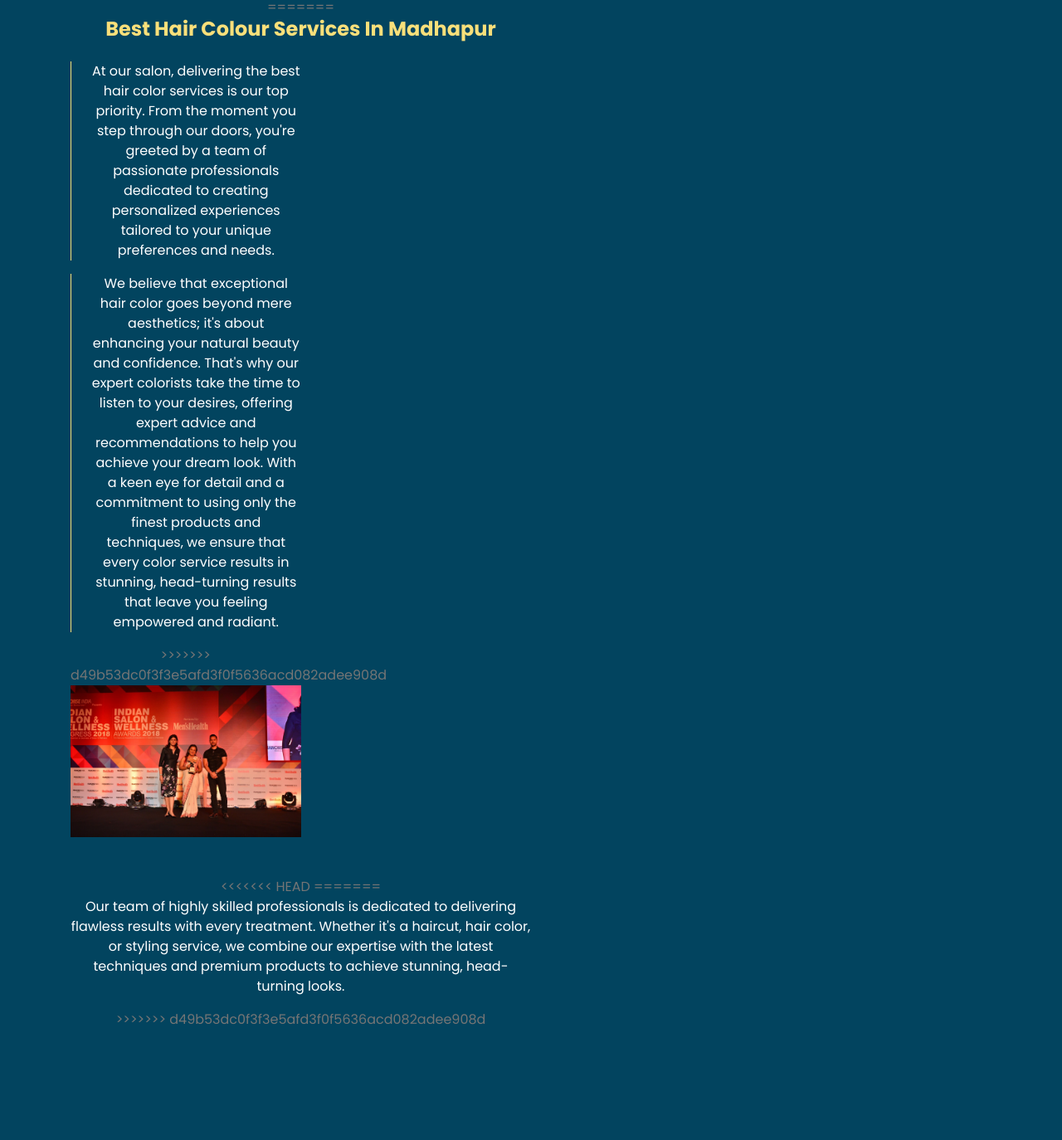
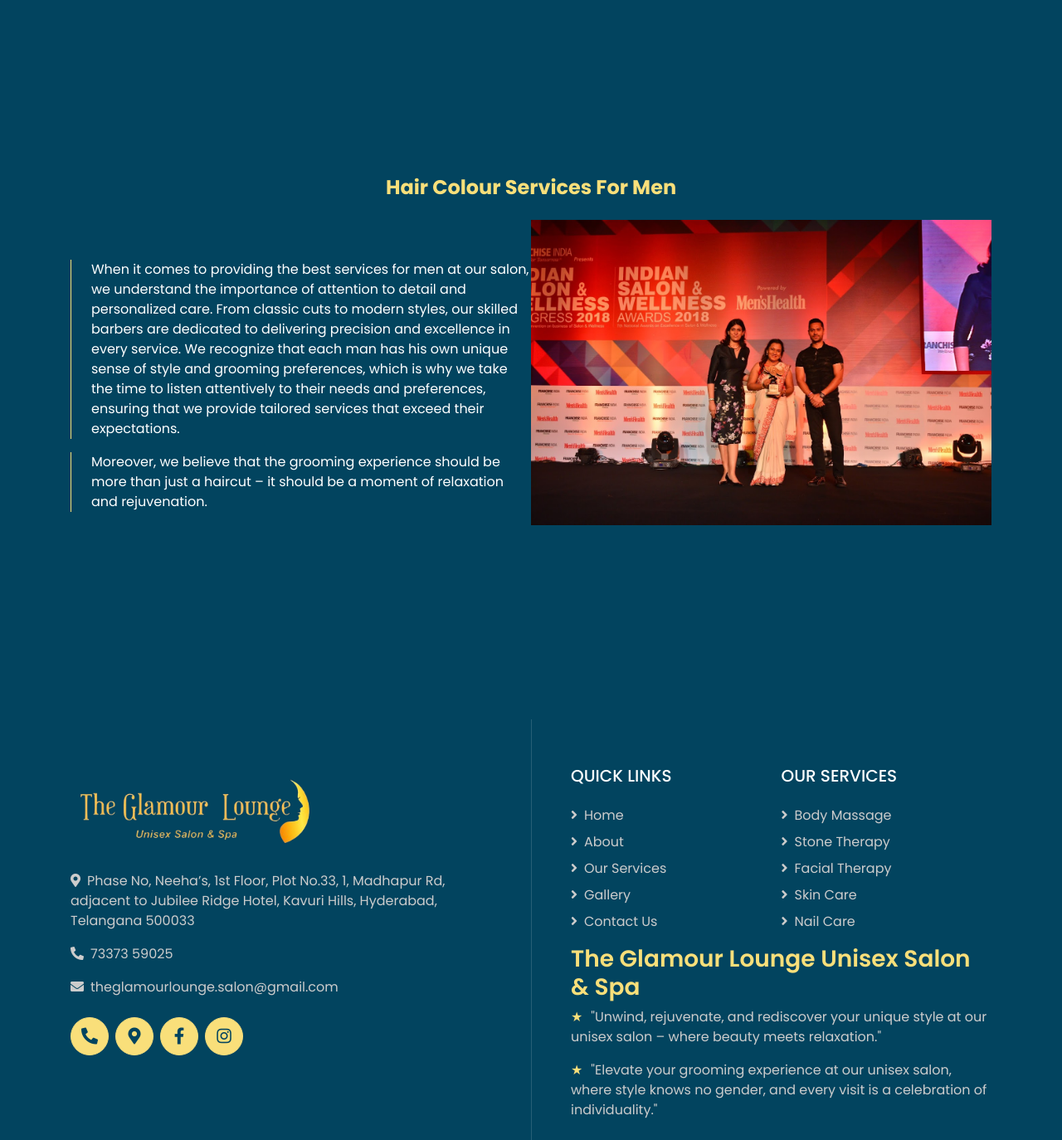
Before and after one commit to reddypandu/THE-GLAMOUR-LOUNGE-dv, a plain HTML site: page hair-color-services-in-madhapur.html in a window 1280 px wide. Shown: the part 1070-2444 px from the top of the page at 83% size. Drawn offline with nearby package versions, Linux system fonts and the light colour scheme.

Commit message:
modified:   hair-color-services-in-madhapur.html

```diff
--- a/hair-color-services-in-madhapur.html
+++ b/hair-color-services-in-madhapur.html
@@ -114,20 +114,19 @@
                                     </div>
                                     <div class="col-lg-6 col-md-12 col-sm-12 col-xs-12">
                                         <ul>
-                                            <li><a href="./hand-feet-care-services-in-madhapur.html"><i
-                                                        class="fa fa-angle-right"></i>Hand & Feet Care</a>
+                                            <li><a href="./hand-feet-care-services-in-madhapur.html"><i class="fa fa-angle-right"></i>Hand & Feet Care</a>
                                             </li>
                                             <li><a href="./spa-services-in-madhapur.html"><i
                                                         class="fa fa-angle-right"></i>Spa Services</a>
                                             </li>
                                             <li><a href="./waxing-services-in-madhapur.html"><i
-                                                        class="fa fa-angle-right"></i>Waxing Services</a>
+                                                class="fa fa-angle-right"></i>Waxing Services</a>
                                             </li>
                                             <li><a href="./women-beauty-services-in-madhapur.html"><i
-                                                        class="fa fa-angle-right"></i>Womens Beauty Services</a>
+                                                class="fa fa-angle-right"></i>Womens Beauty Services</a>
                                             </li>
                                             <li><a href="./detan-bleach-services-in-madhapur.html"><i
-                                                        class="fa fa-angle-right"></i>Detan & Bleach Services</a>
+                                                class="fa fa-angle-right"></i>Detan & Bleach Services</a>
                                             </li>
                                         </ul>
                                     </div>
@@ -173,40 +172,16 @@
     <div class="container-fluid py-5" style="background-color: #02445f;">
         <div class="container py-5">
             <div class="row align-items-center text-center">
-<<<<<<< HEAD
                     <h2 class="mb-4 col-lg-12">Best Hair Colour Services In Madhapur</h2>
                     <div class="col-lg-6">
                     <p class="pl-4 border-left border-primary pr-5">At our salon, delivering the best hair color services is our top priority. From the moment you step through our doors, you're greeted by a team of passionate professionals dedicated to creating personalized experiences tailored to your unique preferences and needs. </p>
                     <p class="pl-4 border-left border-primary pr-5">We believe that exceptional hair color goes beyond mere aesthetics; it's about enhancing your natural beauty and confidence. That's why our expert colorists take the time to listen to your desires, offering expert advice and recommendations to help you achieve your dream look. With a keen eye for detail and a commitment to using only the finest products and techniques, we ensure that every color service results in stunning, head-turning results that leave you feeling empowered and radiant.</p>
-=======
-                <h2 class="mb-4 col-lg-12">Best Hair Colour Services In Madhapur</h2>
-                <div class="col-lg-6">
-                    <p class="pl-4 border-left border-primary">At our salon, delivering the best hair color services is
-                        our top priority. From the moment you step through our doors, you're greeted by a team of
-                        passionate professionals dedicated to creating personalized experiences tailored to your unique
-                        preferences and needs. </p>
-                    <p class="pl-4 border-left border-primary">We believe that exceptional hair color goes beyond mere
-                        aesthetics; it's about enhancing your natural beauty and confidence. That's why our expert
-                        colorists take the time to listen to your desires, offering expert advice and recommendations to
-                        help you achieve your dream look. With a keen eye for detail and a commitment to using only the
-                        finest products and techniques, we ensure that every color service results in stunning,
-                        head-turning results that leave you feeling empowered and radiant.</p>
->>>>>>> d49b53dc0f3f3e5afd3f0f5636acd082adee908d
 
                 </div>
                 <div class="col-lg-6 pb-5 pb-lg-0">
-                    <img class="img-fluid w-100" src="img/gla2.jpg"
-                        alt="Best Hair Colour Services In Madhapur, Hyderabad">
+                    <img class="img-fluid w-100" src="img/gla2.jpg" alt="Best Hair Colour Services In Madhapur, Hyderabad">
                 </div>
-<<<<<<< HEAD
 
-=======
-                <div class="col-lg-12 text-white">
-                    <p>Our team of highly skilled professionals is dedicated to delivering flawless results with every
-                        treatment. Whether it's a haircut, hair color, or styling service, we combine our expertise with
-                        the latest techniques and premium products to achieve stunning, head-turning looks. </p>
-                </div>
->>>>>>> d49b53dc0f3f3e5afd3f0f5636acd082adee908d
             </div>
         </div>
     </div>
@@ -216,34 +191,14 @@
                  <h2 class="mb-4 col-lg-12 text-center">Hair Colour Services For Men</h2>
                     <div class="col-lg-6">
                     <p class="pl-4 border-left border-primary">
-                        When it comes to providing the best services for men at our salon, we understand the importance
-                        of attention to detail and personalized care. From classic cuts to modern styles, our skilled
-                        barbers are dedicated to delivering precision and excellence in every service. We recognize that
-                        each man has his own unique sense of style and grooming preferences, which is why we take the
-                        time to listen attentively to their needs and preferences, ensuring that we provide tailored
-                        services that exceed their expectations.</p>
-                    <p class="pl-4 border-left border-primary">Moreover, we believe that the grooming experience should
-                        be more than just a haircut – it should be a moment of relaxation and rejuvenation. </p>
+                        When it comes to providing the best services for men at our salon, we understand the importance of attention to detail and personalized care. From classic cuts to modern styles, our skilled barbers are dedicated to delivering precision and excellence in every service. We recognize that each man has his own unique sense of style and grooming preferences, which is why we take the time to listen attentively to their needs and preferences, ensuring that we provide tailored services that exceed their expectations.</p>
+                    <p class="pl-4 border-left border-primary">Moreover, we believe that the grooming experience should be more than just a haircut – it should be a moment of relaxation and rejuvenation. </p>
 
                 </div>
 
                 <div class="col-lg-6 pb-5 pb-lg-0">
-<<<<<<< HEAD
                     <img class="img-fluid w-100" src="img/gla2.jpg" alt="Best Hair Colour Services In Madhapur, Hyderabad">
                 </div>
-=======
-                    <img class="img-fluid w-100" src="img/gla2.jpg"
-                        alt="Best Hair Colour Services In Madhapur, Hyderabad">
-                </div>
-                <div class="col-lg-12 text-white">
-                    <p>That's why we've curated a welcoming and comfortable environment where men can feel at ease while
-                        receiving top-notch grooming services. From a hot towel shave to beard trims and styling, our
-                        barbers are committed to providing a high level of craftsmanship and professionalism in every
-                        service. With our dedication to excellence and customer satisfaction, we strive to ensure that
-                        every man who walks through our doors leaves feeling refreshed, confident, and ready to conquer
-                        the day.</p>
-                </div>
->>>>>>> d49b53dc0f3f3e5afd3f0f5636acd082adee908d
             </div>
         </div>
     </div>
@@ -344,8 +299,7 @@
                         Reserved.</p>
                 </div>
                 <div class="col-md-6 text-center text-md-right">
-                    <p class="m-0 text-white">Designed by <a href="https://www.thepatternscompany.com/"
-                            style="color:#f9df7a">The
+                    <p class="m-0 text-white">Designed by <a href="https://htmlcodex.com" style="color:#f9df7a">The
                             Patterns Company</a>
                     </p>
                 </div>
```
